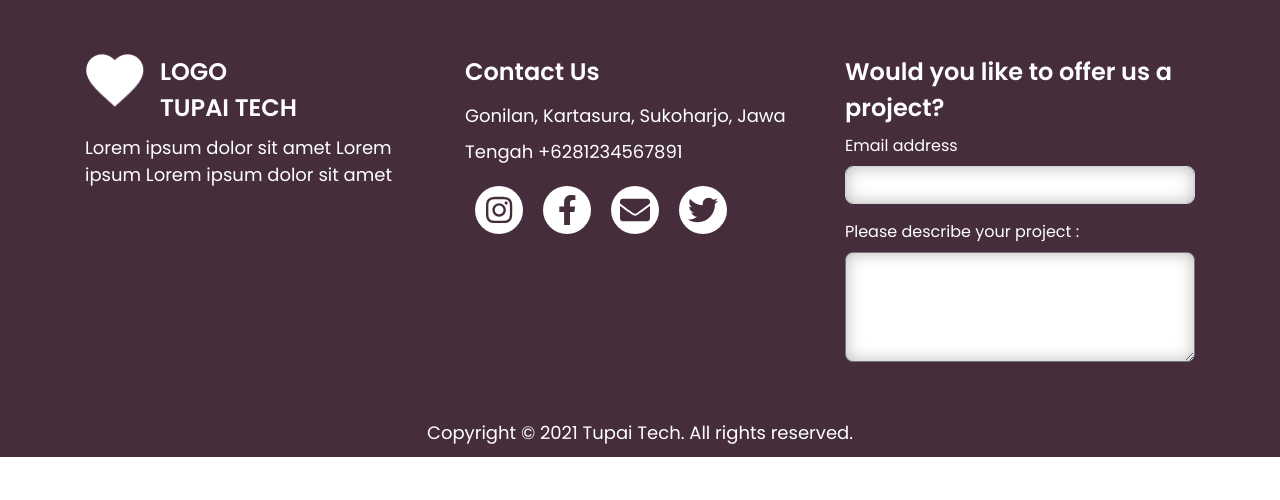
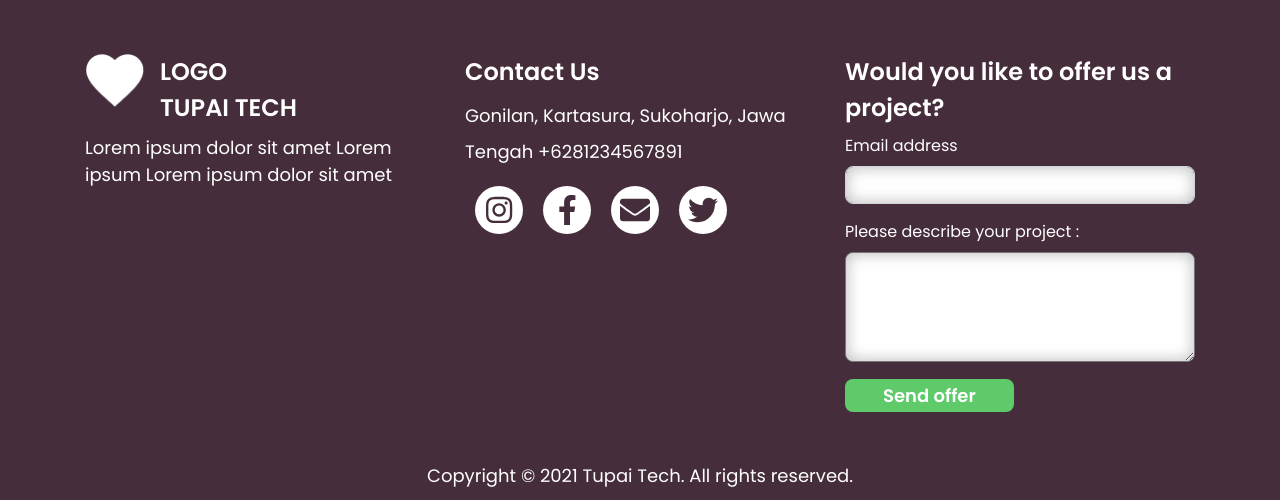
Before and after one commit to tupaimediatech/portofoliotupai, a PHP site: page /index.html in a window 1280 px wide. Shown: the part 2808-3308 px from the top of the page. Before the commit the page ends 3265 px from the top, so only its background shows below. Run offline with PHP 8.4, Linux system fonts and the light colour scheme; style sheets or scripts are compiled from the project's sources.

Commit message:
send offer

```diff
--- a/assets/css/main.css
+++ b/assets/css/main.css
@@ -286,6 +286,17 @@ body {
   border-radius: 8px !important;
   -webkit-box-shadow: 0px 0px 15px 1px #00000040 inset;
           box-shadow: 0px 0px 15px 1px #00000040 inset;
+}
+
+.contactus .social form .contact-button {
+  margin-top: 10px;
+  background-color: #5fca6a;
+  border-radius: 8px;
+  color: #fff;
+  font-size: 18px;
+  font-weight: 600;
+  line-height: 27px;
+  padding: 2px 37px;
 }
 
 textarea {
--- a/assets/scss/_contactus.scss
+++ b/assets/scss/_contactus.scss
@@ -73,6 +73,16 @@
           box-shadow: 0px 0px 15px 1px #00000040 inset;
         }
       }
+      .contact-button {
+        margin-top: 10px;
+        background-color: #5fca6a;
+        border-radius: 8px;
+        color: #fff;
+        font-size: 18px;
+        font-weight: 600;
+        line-height: 27px;
+        padding: 2px 37px;
+      }
     }
   }
 }
--- a/index.html
+++ b/index.html
@@ -273,6 +273,7 @@
                 <label for="description">Please describe your project :</label>
                 <textarea name="description" id="descriptiom"></textarea>
               </div>
+              <button type="submit" class="btn contact-button">Send offer</button>
             </form>
           </div>
         </div>
```
Also changed, not shown: 1 other file.
